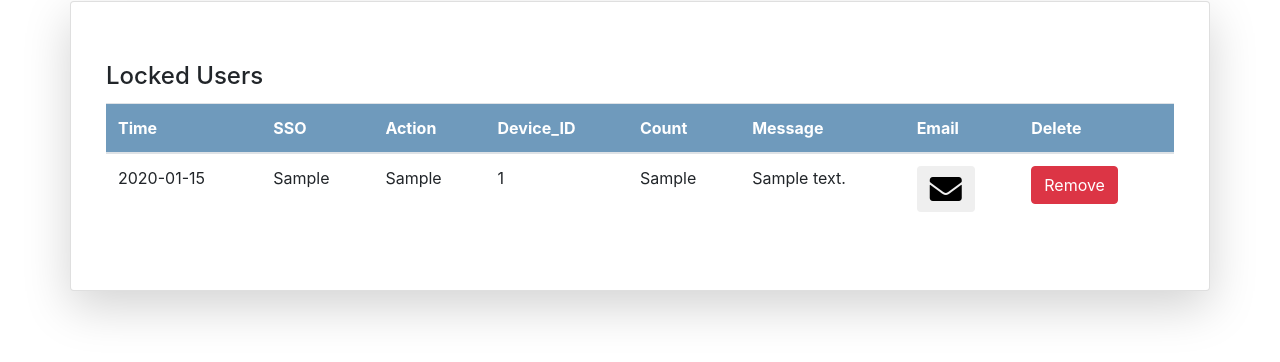
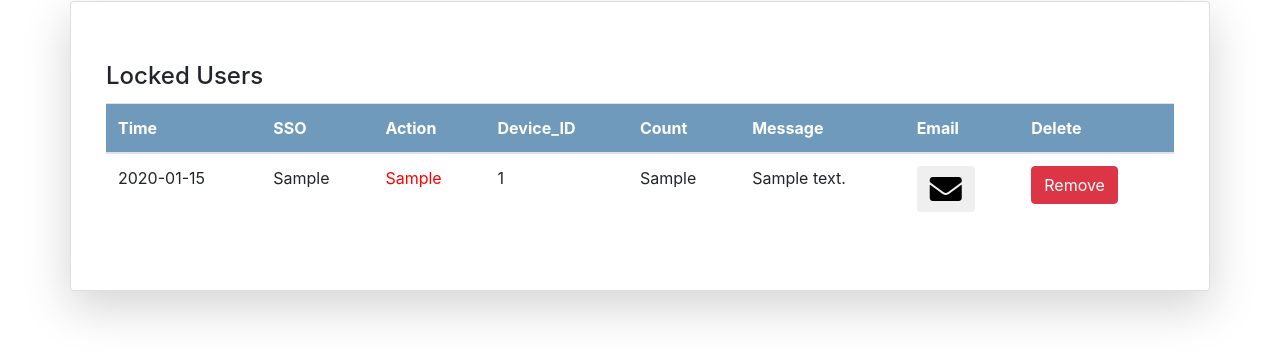
Before and after one commit to Mr-valco/Black_N_White, a Node server app: page /blacklist in a window 1280 px wide. Shown: the part 100-462 px from the top of the page. Run offline with Node 20, Linux system fonts and the light colour scheme; tables that the repository leaves empty hold one stand-in row (values such as "Sample post"); some libraries are stand-ins or nearby versions.

Commit message:
colorcode

```diff
--- a/public/css/style.css
+++ b/public/css/style.css
@@ -63,3 +63,11 @@ footer{
     background-color: #38577C;
     color: white;
 }
+
+.unlocked{
+  color: green;
+}
+
+.locked{
+  color: red;
+}
```
Also changed, not shown: public/js/app.js.
